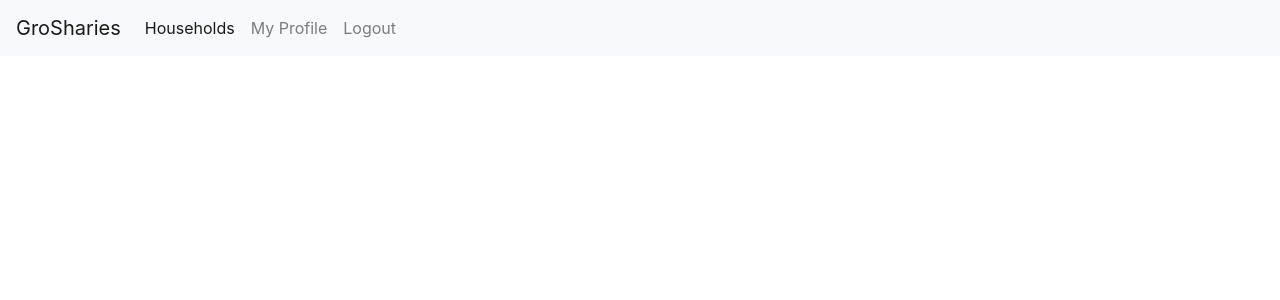
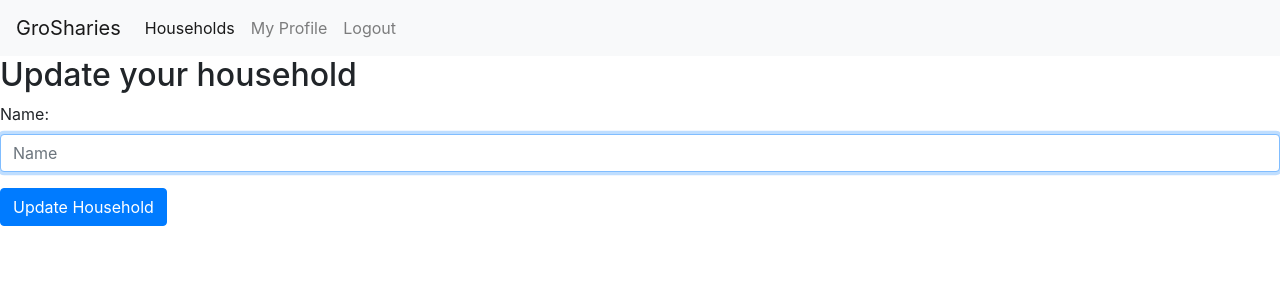
Before and after one commit to CtrlVaultDel/GroSharies, a React (Create React App) app in the folder GroSharies/client/: page /household/edit/1 in a window 1280 px wide. Shown: the top 300 px of the page. Built offline with nearby package versions, Linux system fonts and the light colour scheme; no server answers; sample sign-in values are in the browser's storage.

Commit message:
Finally patched bug. User can now edit a prior Household name. Preparing to merge

```diff
--- a/GroSharies/client/src/components/ApplicationViews.js
+++ b/GroSharies/client/src/components/ApplicationViews.js
@@ -3,9 +3,12 @@ import { Switch, Route, Redirect } from "react-router-dom";
 import { UserContext } from "../providers/UserProvider";
 import Login from "./Login";
 import Register from "./Register";
+
+// Household Components
 import HouseholdList from "./Households/HouseholdList";
 import HouseholdDetails from "./Households/HouseholdDetails";
-import HouseholdForm from "./Households/HouseholdForm";
+import HouseholdFormAdd from "./Households/HouseholdFormAdd";
+import HouseholdFormEdit from "./Households/HouseholdFormEdit";
 
 export default function ApplicationViews() {
     const { isLoggedIn } = useContext(UserContext);
@@ -13,7 +16,6 @@ export default function ApplicationViews() {
     return (
         <main>
             <Switch>
-
                 <Route path="/" exact>
                     {isLoggedIn ? <Redirect to="/household"/> : <Redirect to="/login" />}
                 </Route>
@@ -28,29 +30,25 @@ export default function ApplicationViews() {
                     <Register />
                 </Route>
 
+                {/* Edit Household Form */}
+                <Route path="/household/edit/:id" exact>
+                    {isLoggedIn ? <HouseholdFormEdit /> : <Redirect to="/Login" />}
+                </Route>
+
+                {/* New Household Form */}
+                <Route path="/household/new" exact>
+                    {isLoggedIn ? <HouseholdFormAdd /> : <Redirect to="/Login" />}
+                </Route>
+
+                {/* Household Detail Page */}
+                <Route path="/household/:id" exact>
+                    {isLoggedIn ? <HouseholdDetails /> : <Redirect to="/Login" />}
+                </Route>
+
                 {/* Households Page (List) */}
                 <Route path="/household" exact>
                     {isLoggedIn ? <HouseholdList /> : <Redirect to="/Login" />}
                 </Route>
-
-            {/* Household Detail Page */}
-            <Route path="/household/:id(\d+)" exact>
-                {isLoggedIn ? <HouseholdDetails /> : <Redirect to="/Login" />}
-            </Route>
-
-            {/* New Household Form */}
-            <Route path="/household/new" exact>
-                {isLoggedIn ? <HouseholdForm /> : <Redirect to="/Login" />}
-            </Route>
-
-            <Route path="/household/edit/id(\+)" exact>
-                {isLoggedIn ? <HouseholdForm /> : <Redirect to="/Login" />}
-            </Route>
-
-            <Route path="/household/delete/id(\+)" exact>
-                {/* {isLoggedIn ? HouseholdDelete : <Redirect to="/Login" />} */}
-            </Route>
-
             </Switch>
         </main>
     );
--- a/GroSharies/client/src/components/Households/Household.js
+++ b/GroSharies/client/src/components/Households/Household.js
@@ -15,7 +15,7 @@ const Household = ({ household, userType, isAccepted }) => {
             return (<>
                 <Button size="sm" onClick={() => history.push(`/household/edit/${household.id}`)}><FaRegEdit /></Button>
                 <Button size="sm" onClick={() => history.push(`/household/delete/${household.id}`)}><FaTrashAlt /></Button>
-                </>)
+            </>)
         }
     };
 
--- a/GroSharies/client/src/components/Households/HouseholdForm.js
+++ b/GroSharies/client/src/components/Households/HouseholdFormAdd.js
@@ -1,24 +1,15 @@
-import React, { useContext, useState, useEffect } from "react";
-import { useHistory, useParams } from "react-router-dom";
+import React, { useContext, useState } from "react";
+import { useHistory } from "react-router-dom";
 import { HouseholdContext } from "../../providers/HouseholdProvider";
 
-const HouseholdForm = () => {
+const HouseholdFormAdd = () => {
     const history = useHistory();
-    const { id } = useParams();
-    const { saveHousehold, getHousehold } = useContext(HouseholdContext);
+    const { saveHousehold } = useContext(HouseholdContext);
     const [isLoading, setIsLoading] = useState(false);
     const [household, setHousehold] = useState({
         id: 0,
         name: ""
     });
-
-    // If the user is editing an existing household, grab the original value(s)
-    useEffect(() => {
-        if(id){
-            getHousehold()
-            .then(setHousehold);
-        }
-    }, []);
 
     // Handles updating the state of household as the user updates the form
     const handleInput = event => {
@@ -30,7 +21,7 @@ const HouseholdForm = () => {
     const handleSave = () => {
         if(household.name === "") return window.alert("Please enter a household name");
 
-        // Disable the save button until finished
+        // Disables the save button until finished
         setIsLoading(true)
 
         // Save the household object to the database
@@ -72,11 +63,11 @@ const HouseholdForm = () => {
                     handleSave();
                     }}
                 >
-                    Add household
+                    Add Household
                 </button>
             </form>
         </>
         );
 }
 
-export default HouseholdForm
+export default HouseholdFormAdd
--- /dev/null
+++ b/GroSharies/client/src/components/Households/HouseholdFormEdit.js
@@ -0,0 +1,80 @@
+import React, { useContext, useState, useEffect } from "react";
+import { useHistory, useParams } from "react-router-dom";
+import { HouseholdContext } from "../../providers/HouseholdProvider";
+
+const HouseholdFormEdit = () => {
+    const history = useHistory();
+    const { id } = useParams();
+    const { updateHousehold, getHousehold } = useContext(HouseholdContext);
+    const [isLoading, setIsLoading] = useState(false);
+    const [household, setHousehold] = useState({
+        id: 0,
+        name: ""
+    });
+
+    useEffect(() => {
+        getHousehold(id)
+        .then(resp => setHousehold(resp.household))
+         // eslint-disable-next-line react-hooks/exhaustive-deps
+    },[]);
+
+    // Handles updating the state of household as the user updates the form
+    const handleInput = event => {
+        const newHousehold = { ...household };
+        newHousehold[event.target.id] = event.target.value;
+        setHousehold(newHousehold);
+    }
+
+    const handleSave = () => {
+        if(household.name === "") return window.alert("Please enter a household name");
+
+        // Disables the update button until finished
+        setIsLoading(true)
+
+        // Update the existing household in the database
+        updateHousehold({
+            id: household.id,
+            name: household.name
+        })
+        .then(() => history.push("/household"));
+    }
+
+    return (
+        <>
+            <form className="householdForm">
+                <h2 className="householdForm-title">Update your household</h2>
+
+                {/* Name Input */}
+                <fieldset>
+                    <div className="form-group">
+                        <label htmlFor="title">Name: </label>
+                        <input
+                            type="text"
+                            id="name"
+                            onChange={handleInput}
+                            required
+                            autoFocus
+                            className="form-control"
+                            placeholder="Name"
+                            value={household.name}
+                        />
+                    </div>
+                </fieldset>
+
+                {/* Update Button */}
+                <button
+                    className="btn btn-primary"
+                    disabled={isLoading}
+                    onClick={(event) => {
+                    event.preventDefault();
+                    handleSave();
+                    }}
+                >
+                    Update Household
+                </button>
+            </form>
+        </>
+        );
+}
+
+export default HouseholdFormEdit
--- a/GroSharies/client/src/components/Households/HouseholdList.js
+++ b/GroSharies/client/src/components/Households/HouseholdList.js
@@ -9,7 +9,7 @@ const HouseholdList = () => {
 
     useEffect(() => {
         getUserHouseholds();
-    // eslint-disable-next-line react-hooks/exhaustive-deps
+        // eslint-disable-next-line react-hooks/exhaustive-deps
     }, []);
 
     return (
--- a/GroSharies/client/src/providers/HouseholdProvider.js
+++ b/GroSharies/client/src/providers/HouseholdProvider.js
@@ -9,6 +9,7 @@ export function HouseholdProvider(props) {
     const { getToken } = useContext(UserContext);
     const apiUrl = "/api/household";
 
+    // Called to retrieve all households associated with the current user
     const getAllHouseholds = () => {
         return getToken()
         .then(token => fetch(apiUrl, {
@@ -21,6 +22,7 @@ export function HouseholdProvider(props) {
         .then(setHouseholds)
     };
 
+    // Called to retrieve a single household and the shopping lists associated with it
     const getHousehold = householdId => {
         return getToken()
         .then(token => fetch(`${apiUrl}/${householdId}`, {
@@ -30,11 +32,12 @@ export function HouseholdProvider(props) {
             }
         }))
         .then(res => res.json())
-    }
+    };
 
+    // Called when a user saves a new household
     const saveHousehold = (household) => {
         return getToken()
-        .then((token) => fetch(apiUrl, {
+        .then(token => fetch(apiUrl, {
             method: "POST",
             headers: {
               Authorization: `Bearer ${token}`,
@@ -45,13 +48,27 @@ export function HouseholdProvider(props) {
         .then(resp => resp.json())
     };
 
+    // Called when a user saves an edit to one of their households
+    const updateHousehold = household => {
+        return getToken()
+        .then(token => fetch(`${apiUrl}/${household.id}`, {
+            method: "PUT",
+            headers: {
+                Authorization: `Bearer ${token}`,
+                "Content-Type": "application/json"
+            },
+            body: JSON.stringify(household),
+        }))
+    };
+
     return (
         <HouseholdContext.Provider
             value={{
                 households,
                 getAllHouseholds,
                 getHousehold,
-                saveHousehold
+                saveHousehold,
+                updateHousehold
             }}
         >
             {props.children}
```
Also changed, not shown: GroSharies/client/src/components/Households/HouseholdDetails.js (line endings or trailing spaces), 2 other files (tests, documents, lock files or other folders). Lines whose indentation alone changed are shown as unchanged.
